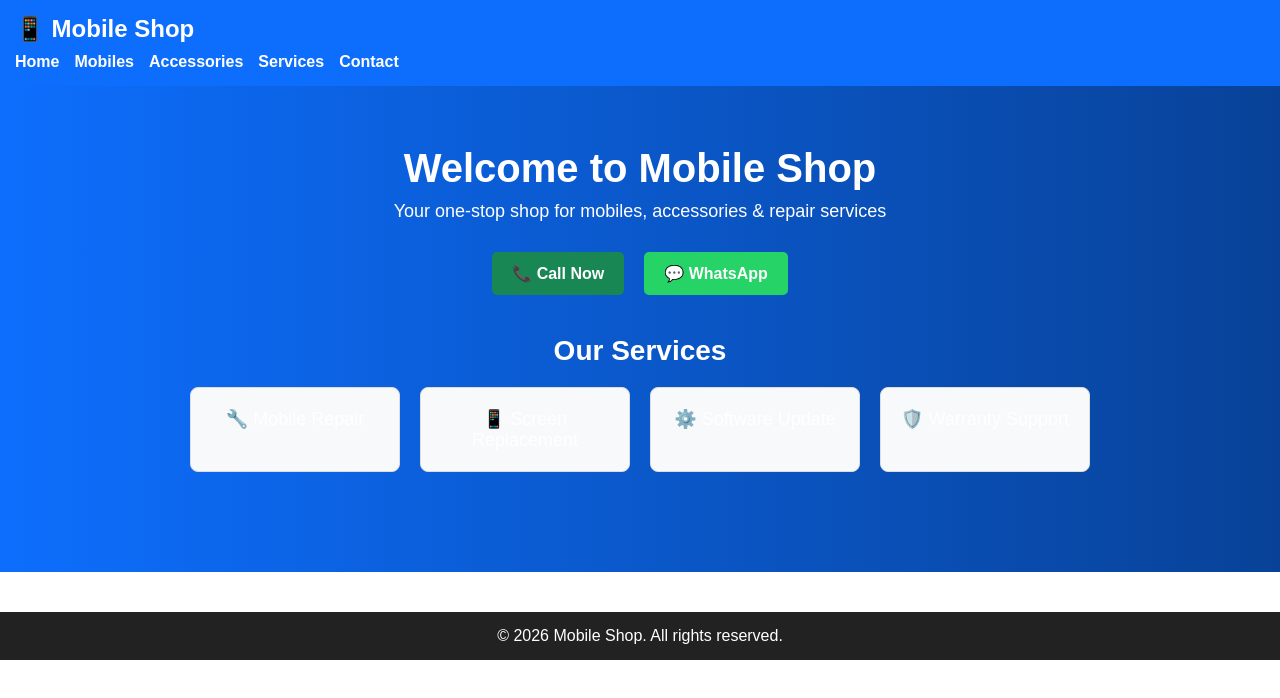
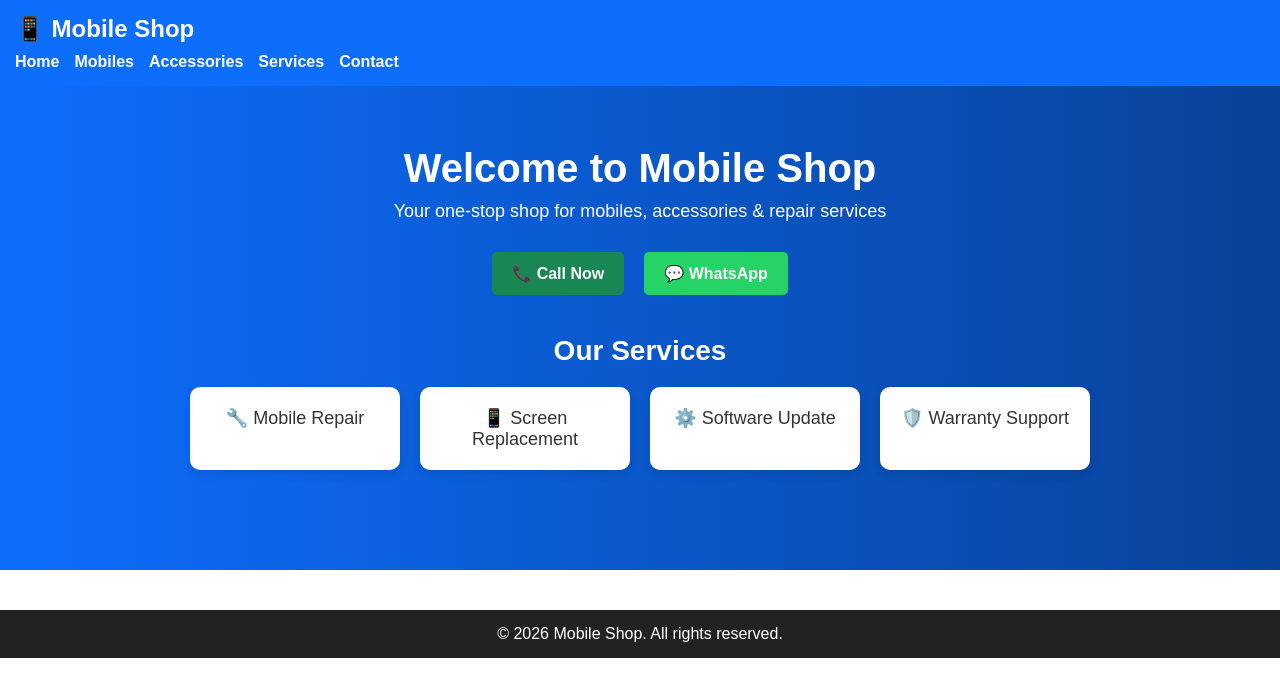
Before and after one commit to ashok770/Mobile-Shop-Website, a React (Vite) app: page / in a window 1280 px wide. Shown: the top 698 px of the page. Built offline with nearby package versions, Linux system fonts and the light colour scheme.

Commit message:
added the few styling in the home page

```diff
--- a/src/styles/main.css
+++ b/src/styles/main.css
@@ -63,8 +63,14 @@
 
 .service-card {
   padding: 20px;
-  border: 1px solid #ddd;
-  border-radius: 8px;
+  border-radius: 10px;
   font-size: 18px;
-  background: #f8f9fa;
+  background: #ffffff;
+  color: #333;
+  font-weight: 500;
+  box-shadow: 0 4px 10px rgba(0, 0, 0, 0.1);
 }
+.service-card:hover {
+  transform: translateY(-5px);
+  transition: 0.3s;
+}
```
